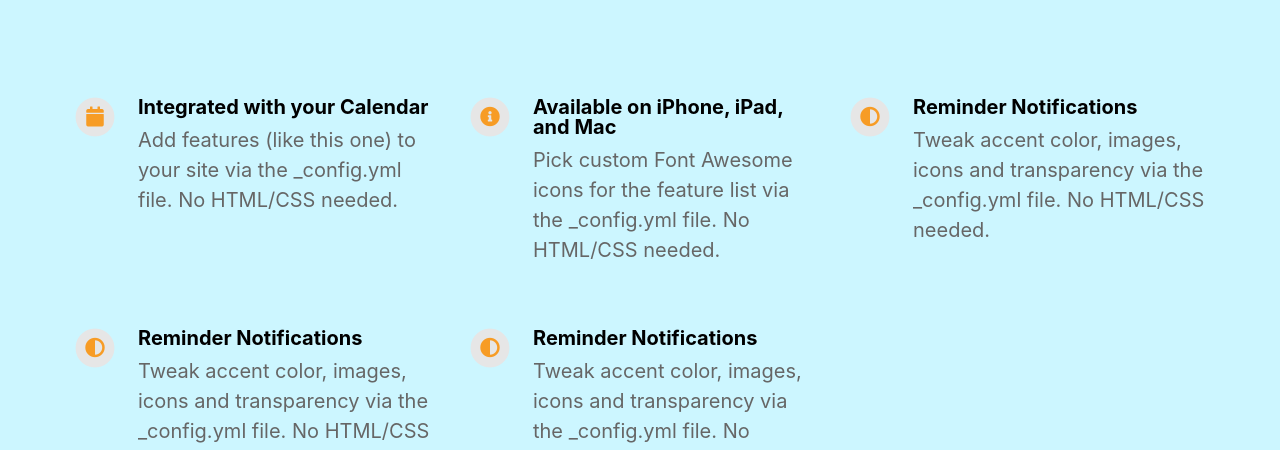
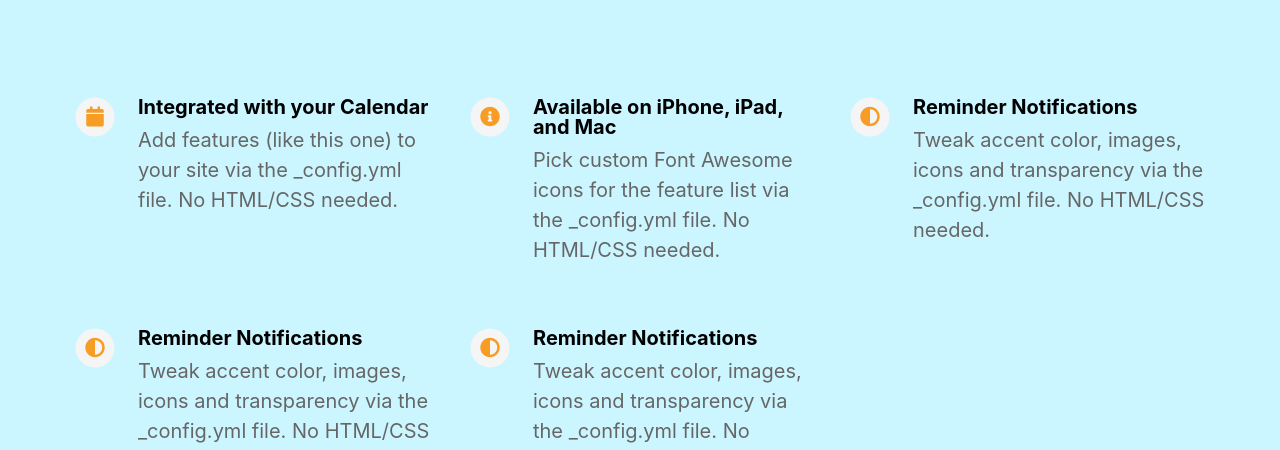
Before and after one commit to TimeFinderApp/https-TimeFinder.app, a Jekyll site: the page built from index.html, in a window 1280 px wide. Shown: the part 987-1437 px from the top of the page. Built offline with Jekyll 4.4.1, drawn with Linux system fonts in a browser that asks for light colours; nearby versions of some CDN libraries.

Commit message:
Update _config.yml

```diff
--- a/_config.yml
+++ b/_config.yml
@@ -80,7 +80,7 @@
 feature_text_color                        : "#666666"
 
 feature_icons_foreground_color            : "#F79C25"  # 1d63ea
-feature_icons_background_color            : "#e6e6e6"
+feature_icons_background_color            : "#F5F5F5"
 
 social_icons_foreground_color             : "#666666"
 social_icons_background_color             : "#e6e6e6"
```
